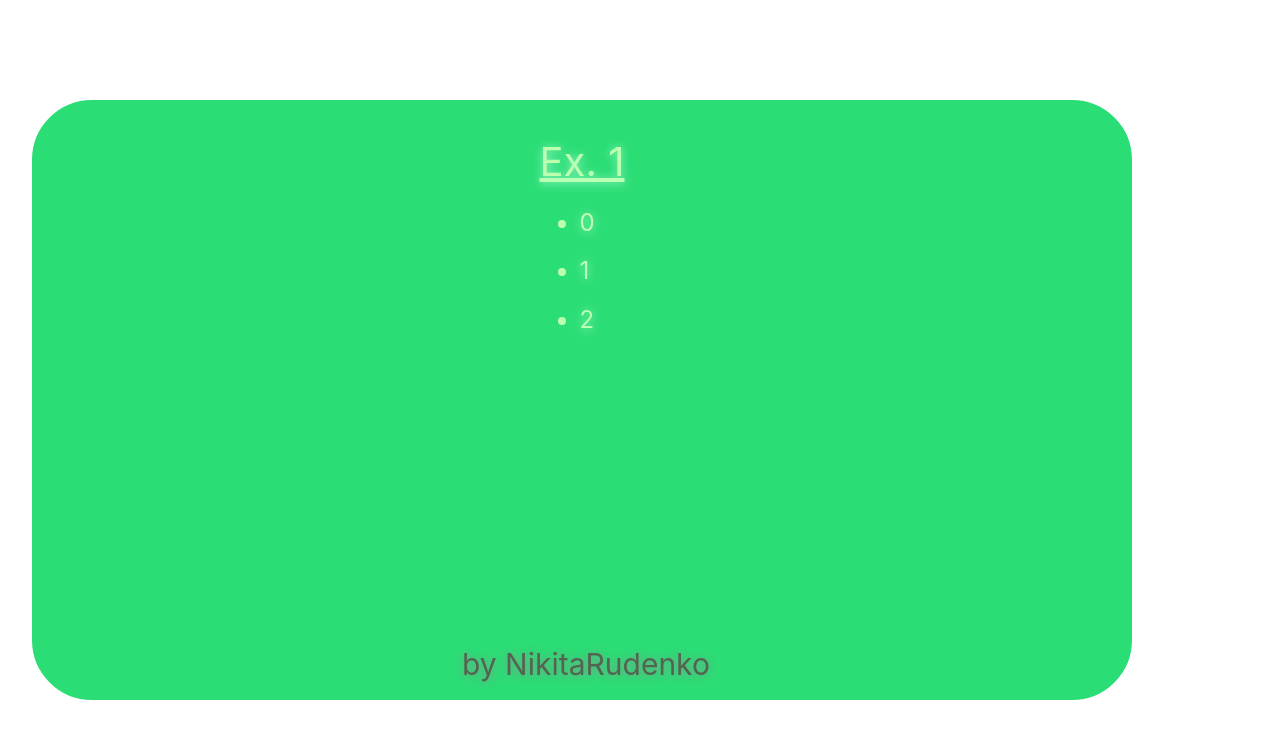
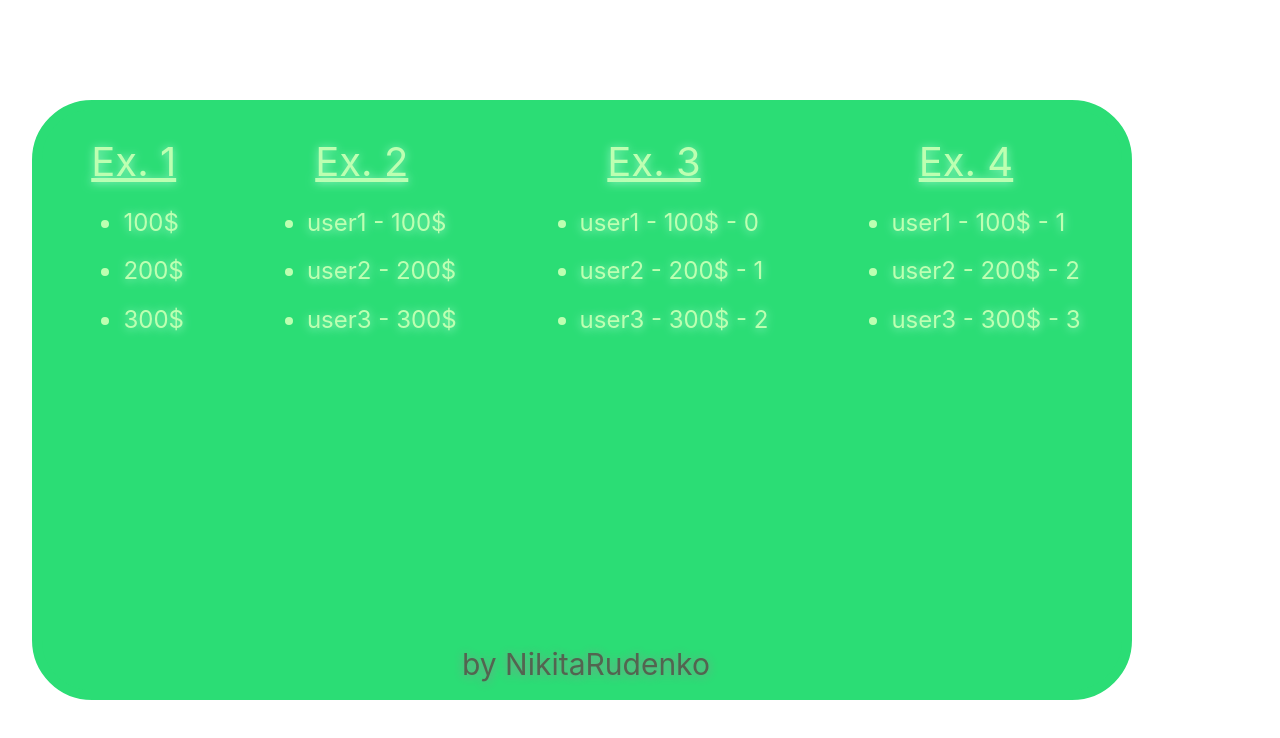
Before and after one commit to nickruden/vue3_base, a Vue app: page / in a window 1280 px wide. Shown: the top 738 px of the page. Built offline with nearby package versions, Linux system fonts and the light colour scheme.

Commit message:
Перебор объектов в Vue(Task_29)

```diff
--- a/src/App.vue
+++ b/src/App.vue
@@ -4,7 +4,11 @@
   data() {
     // Ex. 1
     return {
-      arr: ['x', 'y', 'z'],
+      obj: {
+        user1: '100$',
+        user2: '200$',
+        user3: '300$',
+},
     }
   },
   methods: {
@@ -18,8 +22,32 @@
     <!-- Ex. 1 -->
     <div>
     <h2>Ex. 1</h2>
-      <ul class="p" v-for="(item, key) in arr">
-        <li>{{ key }} </li>
+      <ul class="p" v-for="item in obj">
+        <li>{{ item }} </li>
+      </ul>
+    </div>
+
+    <!-- Ex. 2 -->
+    <div>
+    <h2>Ex. 2</h2>
+      <ul class="p" v-for="(key, item) in obj">
+        <li>{{ item }} - {{ key }}</li>
+      </ul>
+    </div>
+
+    <!-- Ex. 3 -->
+    <div>
+    <h2>Ex. 3</h2>
+      <ul class="p" v-for="(key, item, index) in obj">
+        <li>{{ item }} - {{ key }} - {{ index }}</li>
+      </ul>
+    </div>
+
+    <!-- Ex. 4 -->
+    <div>
+    <h2>Ex. 4</h2>
+      <ul class="p" v-for="(key, item, index) in obj">
+        <li>{{ item }} - {{ key }} - {{ index + 1}}</li>
       </ul>
     </div>
   </div>
```
